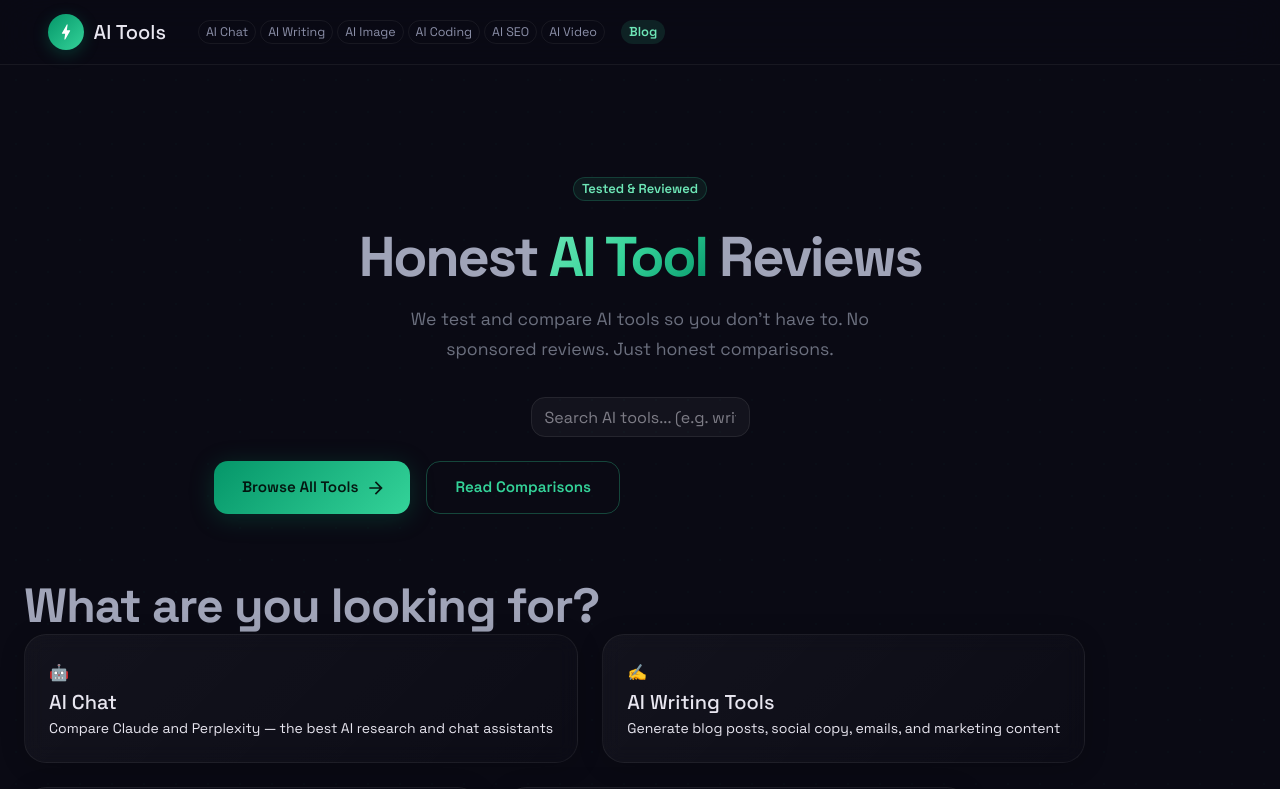
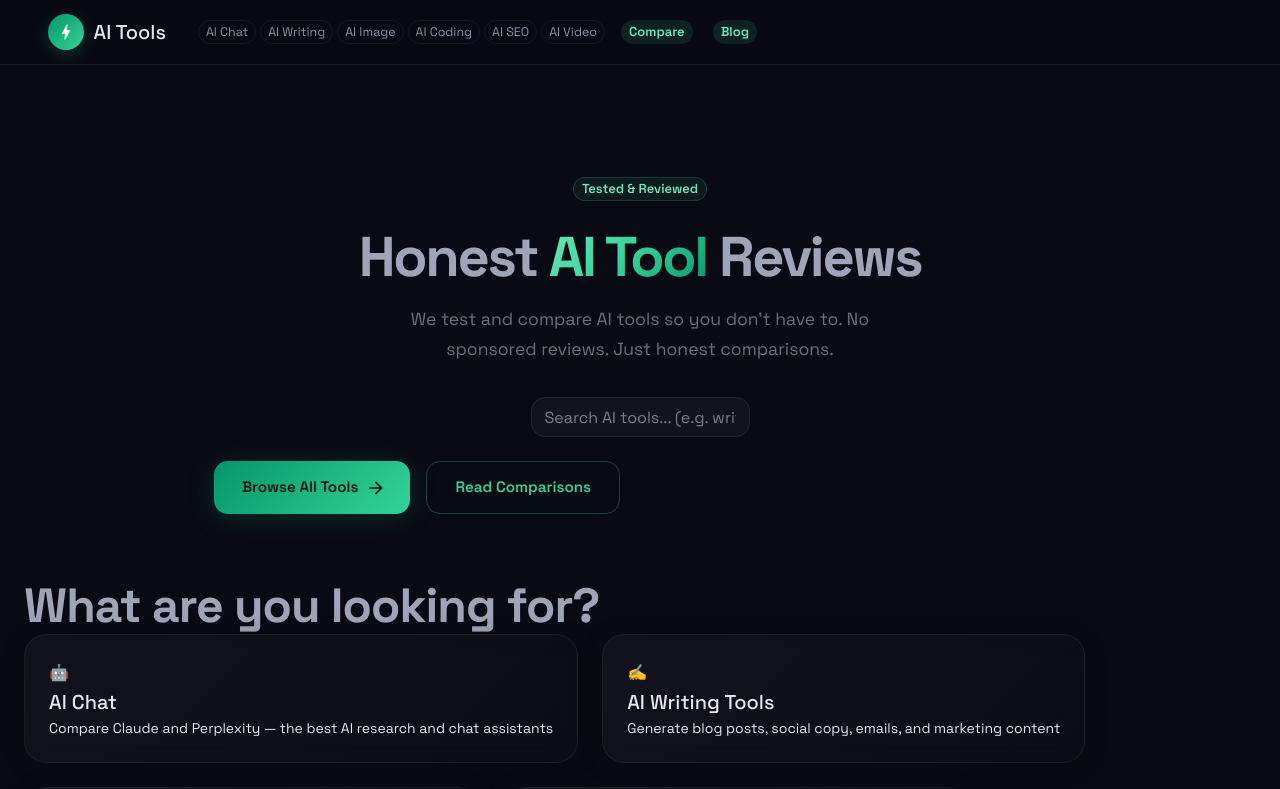
Before and after one commit to xwz0108/aitools-review, a React (Vite) app: page / in a window 1280 px wide. Shown: the top 789 px of the page. Built offline with nearby package versions, Linux system fonts and the light colour scheme.

Commit message:
feat: add Compare button to navbar

```diff
--- a/src/components/Layout.jsx
+++ b/src/components/Layout.jsx
@@ -32,6 +32,7 @@ export default function Layout({ children }) {
                   sx={{ borderColor: 'rgba(255,255,255,0.06)', color: '#8b8fa8', fontSize: '0.78rem', '&:hover': { bgcolor: 'rgba(52,211,153,0.08)', color: '#6ee7b7', borderColor: 'rgba(52,211,153,0.2)' } }} />
               ))}
             </Stack>
+            <Chip label="Compare" component={Link} to="/compare" variant="filled" size="small" clickable sx={{ fontWeight: 600, bgcolor: 'rgba(52,211,153,0.12)', color: '#6ee7b7', mr: 0.5 }} />
             <Chip label="Blog" component={Link} to="/blog" variant="filled" size="small" clickable sx={{ fontWeight: 600 }} />
           </Container>
         </Toolbar>
```
